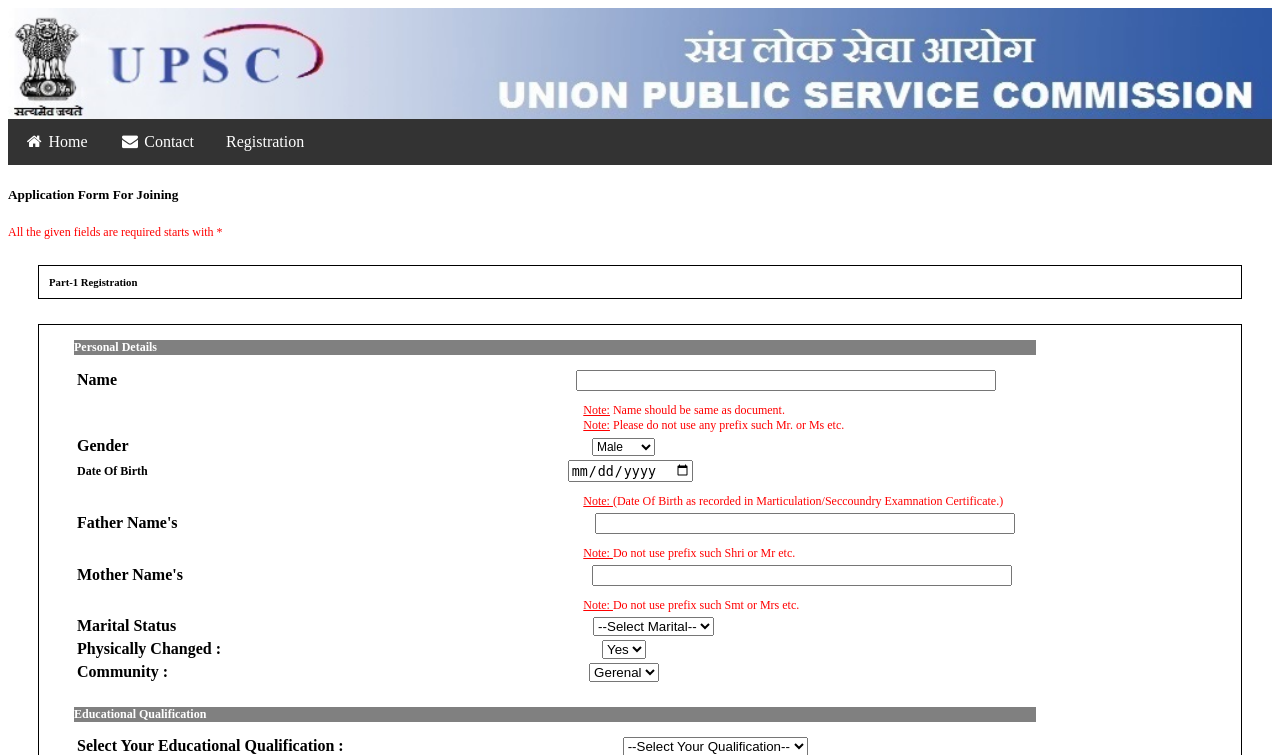
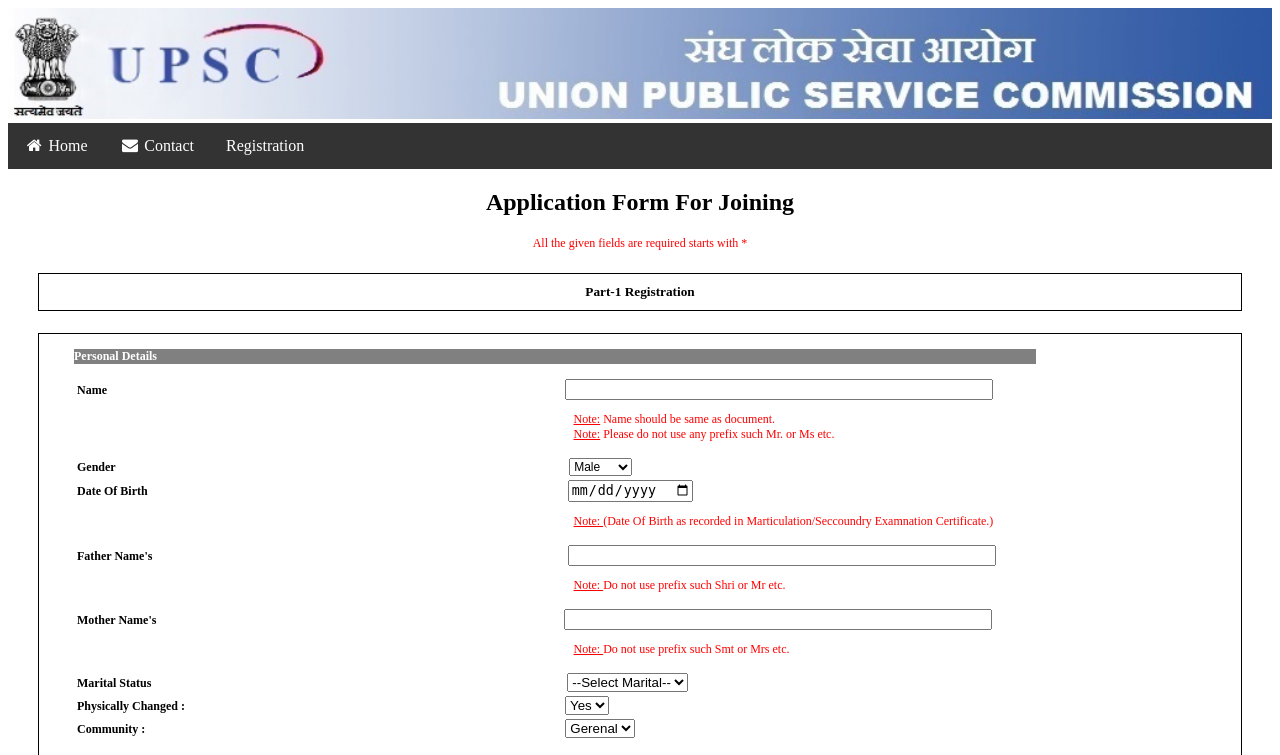
Before and after one commit to azadchoubey/php-practies, a PHP site: page /php-practies/form.php in a window 1280 px wide. Shown: the top 755 px of the page. Run offline with PHP 8.4, Linux system fonts and the light colour scheme; some libraries are stand-ins or nearby versions.

Commit message:
Add files via upload

```diff
--- a/php-practies/form.php
+++ b/php-practies/form.php
@@ -67,18 +67,19 @@
 
 }
 ?>
-
+<!doctype html>
 <html lang="en">
 
 <head>
     <!-- Required meta tags -->
-    <!-- <meta charset="utf-8"> -->
-    <!-- <meta name="viewport" content="width=device-width, initial-scale=1"> -->
+    <meta charset="utf-8">
+    <meta name="viewport" content="width=device-width, initial-scale=1, shrink-to-fit=no">
     <link rel="stylesheet" href="https://cdnjs.cloudflare.com/ajax/libs/font-awesome/4.7.0/css/font-awesome.min.css">
     <link rel="stylesheet" href="sty.css">
-    <img src="img/home.jpg" style="width:100%;">
+    <title>Fill</title>
+<img src="img/home.jpg" style="width:100%;">
 
-    <title>Fill Form</title>
+
 </head>
 
 <body onload="setStates();">
@@ -91,15 +92,16 @@
     </button>
     <div class="dropdown-content">
       <a href="form.php">Apply Form</a>
-      <a href="#">Download Admitcard</a>
+      <a href="#">Download Admit card</a>
     </div>
   </div>
 </div>
-<div class="Heading text-center mt-4">
- <h5>Application Form For Joining</h5>
+
+    <div style="text-align :center;">
+        <h2>Application Form For Joining</h2>
         <p class="red">All the given fields are required starts with *</p>
     </div>
-    <h6 class="bord text-center"> <strong>Part-1 Registration </strong></h6>
+    <h5 class="bord" > <strong><center>Part-1 Registration</center> </strong></h5>
 
     <div class="form1">
         <?php
```
Also changed, not shown: php-practies/home.php (+6 -6 lines).
